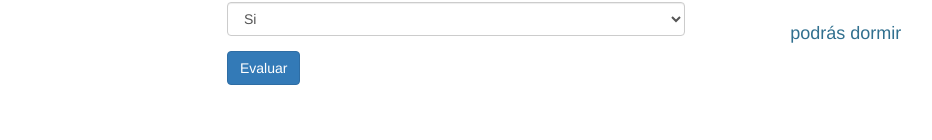
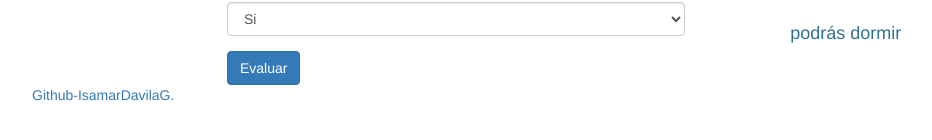
Before and after one commit to IsamarCDavila/ejercicio2-17, a plain HTML site: page index.html in a window 1280 px wide. Shown: the part 228-368 px from the top of the page, without its empty margins (38-970 px from the left). Drawn offline with nearby package versions, Linux system fonts and the light colour scheme.

Commit message:
ActualizacionRepositorio

```diff
--- a/index.html
+++ b/index.html
@@ -43,6 +43,9 @@
 				<h4 class="text-info">Hoy</h4>
 				<div id="salida" style="font-size:50px;" class="text-center">-</div>
 				<h4 class="text-info">podrás dormir</h4>
+			</div>
+		</div>
+		<a  href="https://github.com/IsamarDavilaG/ejercicio6-17">Github-IsamarDavilaG.</a>
 	</div>
 </body>
 <script src="main.js"></script>
```
Also changed, not shown: 2 other files.
